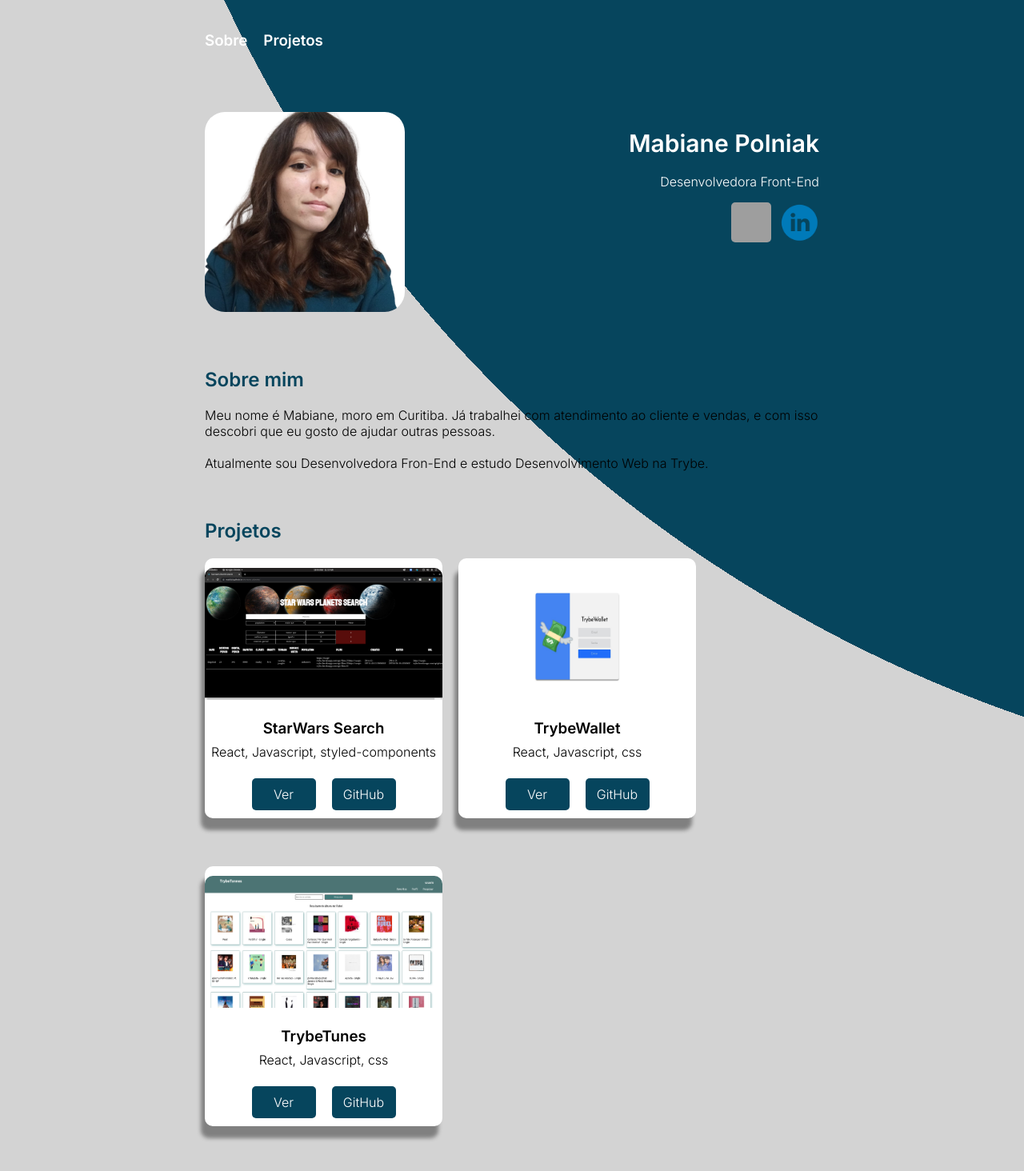
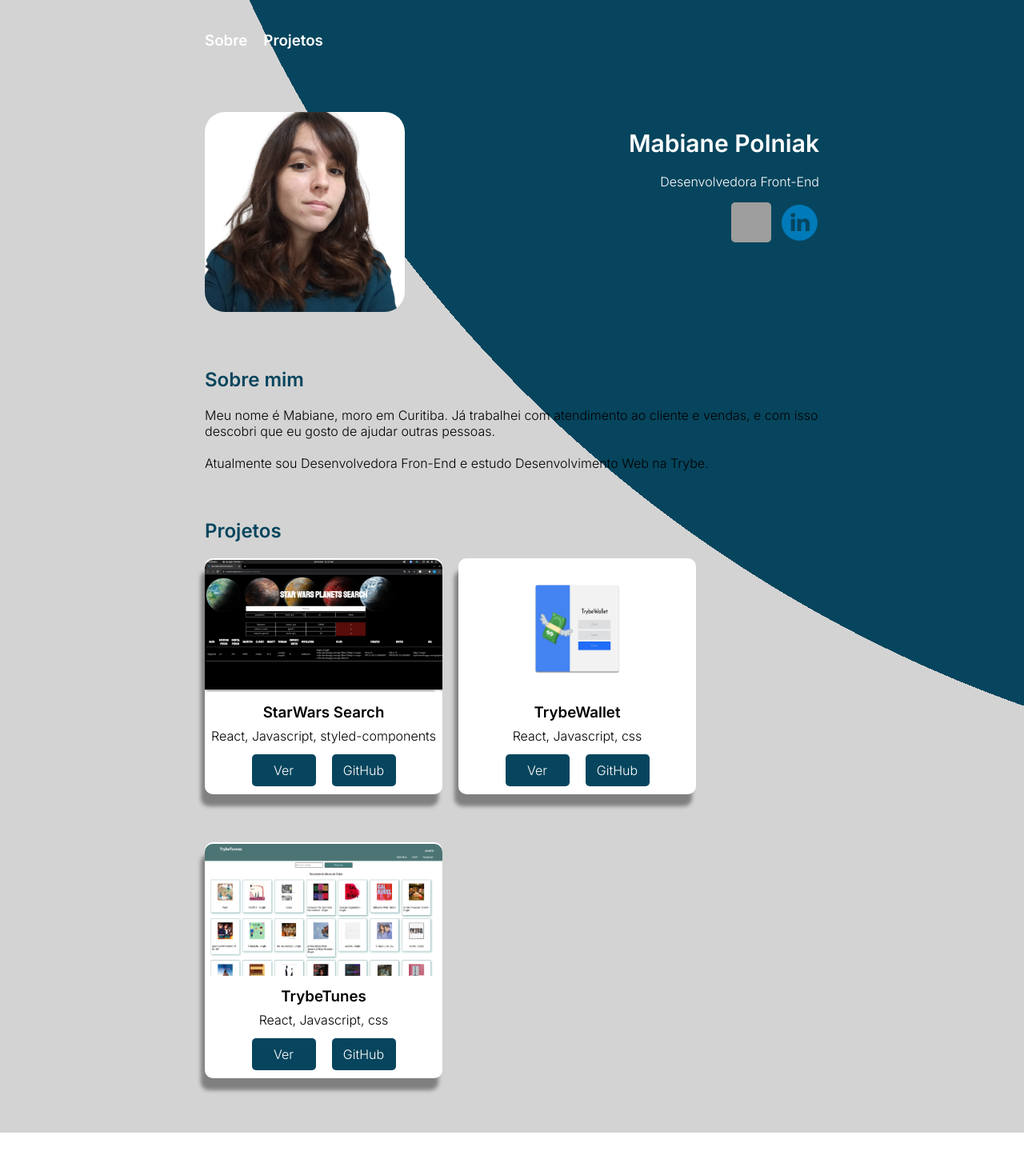
Before and after one commit to mabiiak/mabiiak.github.io, a React (Create React App) app: page / in a window 1280 px wide. Shown: the top 1464 px of the page at 80% size. After the commit the page ends 1416 px from the top, so only its background shows below. Built offline with nearby package versions, Linux system fonts and the light colour scheme; grey boxes are pictures that could not be loaded.

Commit message:
styles: altera heigth de cardProject

```diff
--- a/src/components/styles/Projects.js
+++ b/src/components/styles/Projects.js
@@ -29,7 +29,7 @@ export const Card = styled.div`
   border-radius: 10px;
   box-shadow: -5px 15px 5px grey ;
   flex-direction: row;
-  height: 320px;
+  height: 290px;
   margin-bottom: 60px;
   margin-right: 20px;
   padding-bottom:5px;
```
Also changed, not shown: 9 other files (tests, documents, lock files or other folders).
